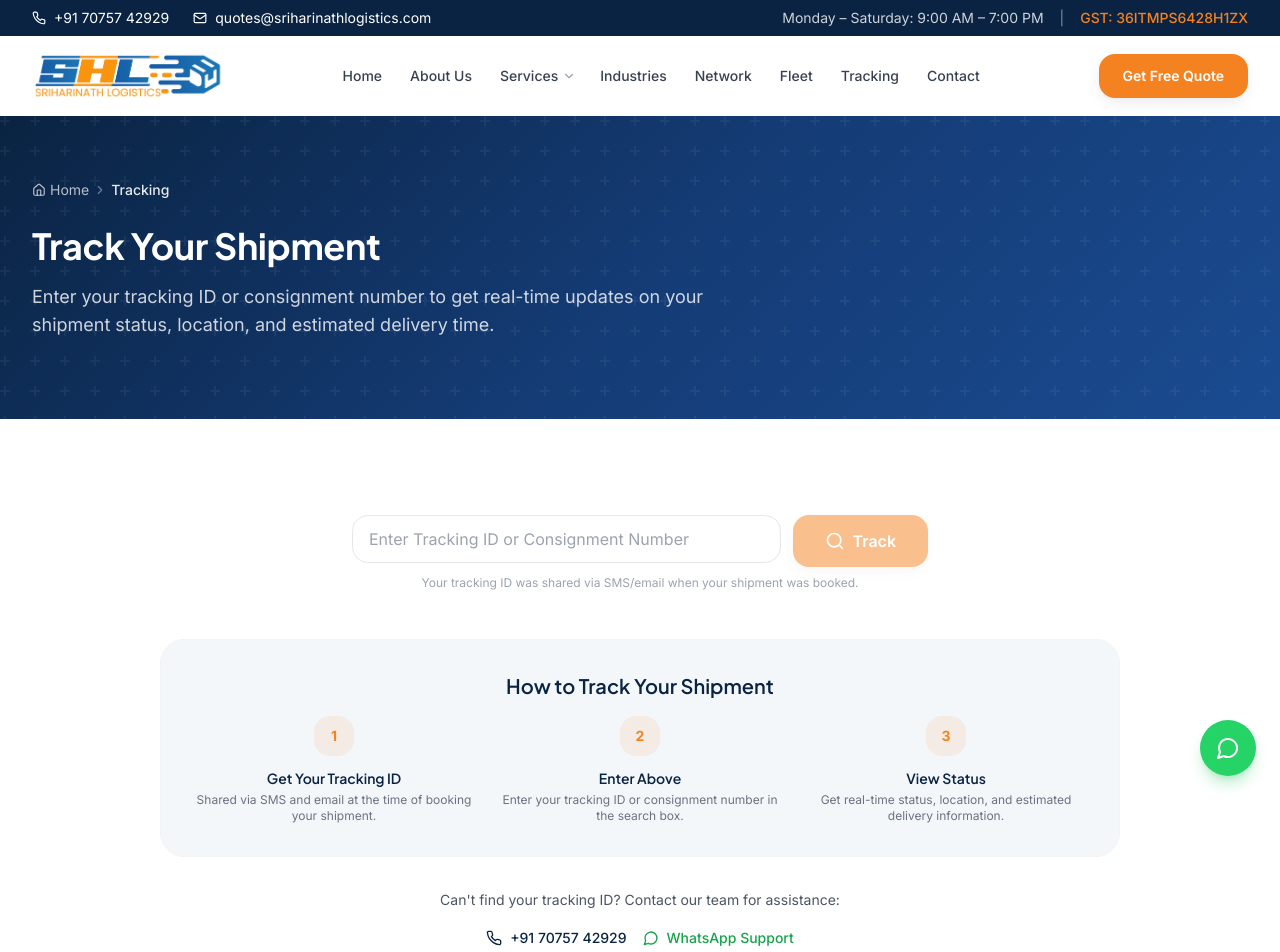
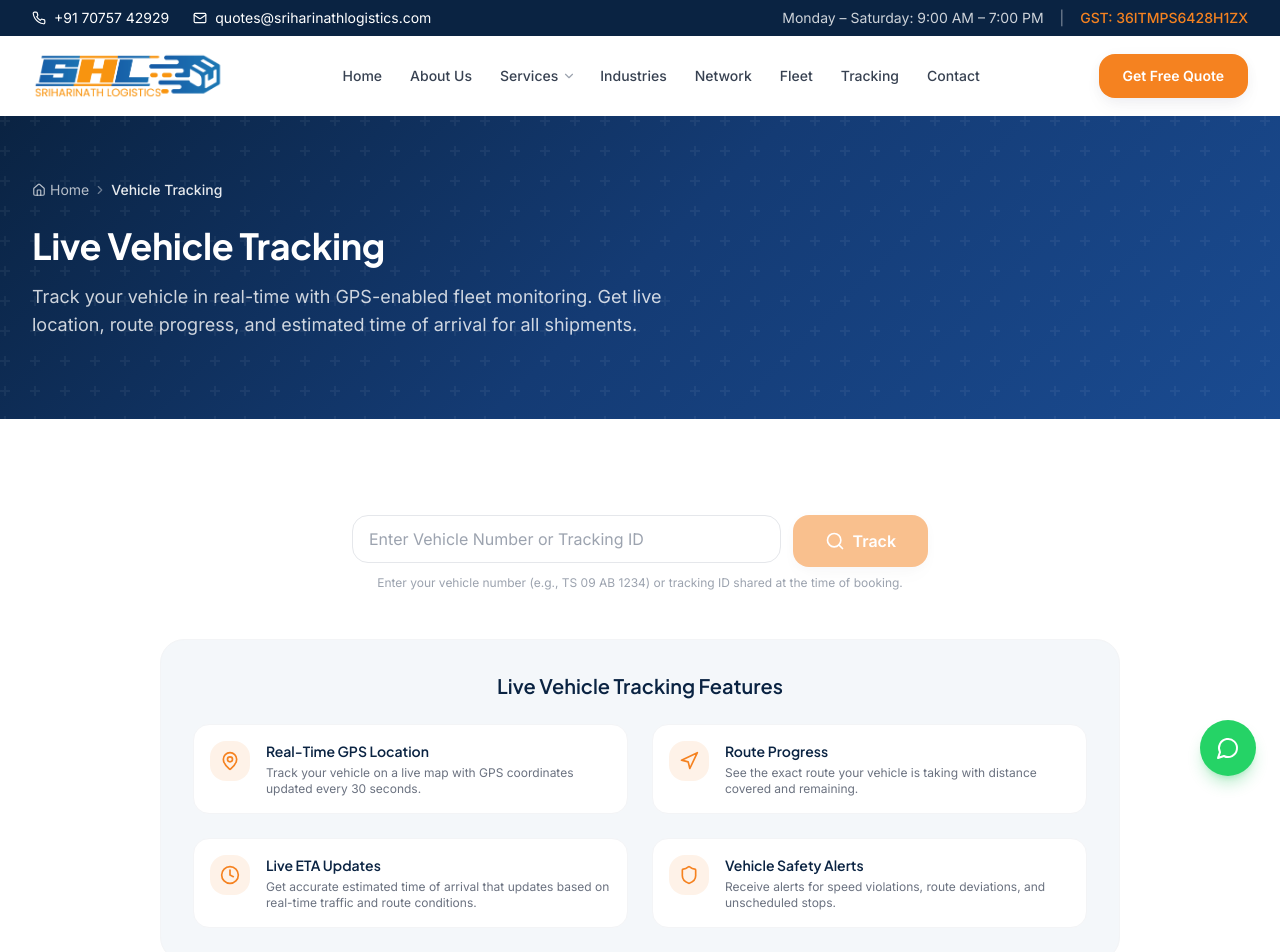
Before and after one commit to mettugoud-droid/shl-website, a Next.js app: page /tracking in a window 1280 px wide. Shown: the top 952 px of the page. Built offline with nearby package versions, Linux system fonts and the light colour scheme.

Commit message:
Remove GST from content (keep header/footer only), remove Warehousing service, update Tracking to Vehicle Tracking with live GPS features

```diff
--- a/src/app/about/about-content.tsx
+++ b/src/app/about/about-content.tsx
@@ -86,7 +86,7 @@ export function AboutContent() {
                   Over the years, we have earned the trust of 1000+ businesses – from SMEs to large enterprises – across sectors including FMCG, pharmaceuticals, manufacturing, retail, automotive, and e-commerce. Our success is built on a simple principle: treat every shipment as if it were our own.
                 </p>
                 <p>
-                  As a GST-registered company (GST: 36ITMPS6428H1ZX), we ensure complete compliance and transparency in all our operations. Our technology-driven approach combines GPS tracking, route optimization, and real-time communication to deliver an unmatched logistics experience.
+                  Our technology-driven approach combines GPS tracking, route optimization, and real-time communication to deliver an unmatched logistics experience.
                 </p>
               </div>
             </motion.div>
--- a/src/app/about/page.tsx
+++ b/src/app/about/page.tsx
@@ -6,7 +6,7 @@ import { AboutContent } from './about-content';
 export const metadata: Metadata = {
   title: 'About Us',
   description:
-    'Learn about Sri Harinath Logistics (SHL) – a trusted GST-registered logistics company offering transportation, warehousing, and supply chain solutions across India since 2021.',
+    'Learn about Sri Harinath Logistics (SHL) – a trusted logistics company offering transportation and supply chain solutions across India since 2021.',
   keywords: [
     'about sri harinath logistics',
     'logistics company hyderabad',
--- a/src/app/request-quote/page.tsx
+++ b/src/app/request-quote/page.tsx
@@ -68,8 +68,8 @@ export default function RequestQuotePage() {
                 <div className="flex items-center gap-3 p-4 bg-white rounded-xl border border-gray-100">
                   <Shield className="w-8 h-8 text-secondary" />
                   <div>
-                    <p className="text-sm font-semibold text-primary">GST Registered Company</p>
-                    <p className="text-xs text-gray-500">GST: {siteConfig.gst}</p>
+                    <p className="text-sm font-semibold text-primary">Registered & Compliant</p>
+                    <p className="text-xs text-gray-500">Fully verified logistics partner</p>
                   </div>
                 </div>
                 <div className="flex items-center gap-3 p-4 bg-white rounded-xl border border-gray-100">
--- a/src/app/tracking/page.tsx
+++ b/src/app/tracking/page.tsx
@@ -3,15 +3,15 @@ import { PageHero } from '@/components/shared/page-hero';
 import { TrackingContent } from './tracking-content';
 
 export const metadata: Metadata = {
-  title: 'Shipment Tracking',
+  title: 'Vehicle Tracking',
   description:
-    'Track your shipment with Sri Harinath Logistics. Enter your tracking ID or consignment number to get real-time status updates on your cargo.',
+    'Track your vehicle live with Sri Harinath Logistics. Get real-time GPS location, route updates, and estimated arrival time for all our fleet vehicles.',
   keywords: [
-    'track shipment',
-    'logistics tracking',
-    'consignment tracking',
-    'SHL tracking',
-    'cargo status',
+    'vehicle tracking',
+    'live GPS tracking',
+    'truck tracking',
+    'fleet tracking',
+    'real-time vehicle location',
   ],
 };
 
@@ -19,9 +19,9 @@ export default function TrackingPage() {
   return (
     <>
       <PageHero
-        title="Track Your Shipment"
-        subtitle="Enter your tracking ID or consignment number to get real-time updates on your shipment status, location, and estimated delivery time."
-        breadcrumbs={[{ label: 'Tracking' }]}
+        title="Live Vehicle Tracking"
+        subtitle="Track your vehicle in real-time with GPS-enabled fleet monitoring. Get live location, route progress, and estimated time of arrival for all shipments."
+        breadcrumbs={[{ label: 'Vehicle Tracking' }]}
       />
       <TrackingContent />
     </>
--- a/src/app/tracking/tracking-content.tsx
+++ b/src/app/tracking/tracking-content.tsx
@@ -2,24 +2,46 @@
 
 import React, { useState } from 'react';
 import { motion } from 'framer-motion';
-import { Search, Package, Phone, MessageCircle } from 'lucide-react';
+import { Search, Truck, Phone, MessageCircle, MapPin, Navigation, Clock, Shield } from 'lucide-react';
 import { Container } from '@/components/ui/container';
 import { Button } from '@/components/ui/button';
 import { Input } from '@/components/ui/input';
 import { siteConfig } from '@/config/site';
 import { getWhatsAppUrl } from '@/lib/utils';
 
+const trackingFeatures = [
+  {
+    icon: MapPin,
+    title: 'Real-Time GPS Location',
+    description: 'Track your vehicle on a live map with GPS coordinates updated every 30 seconds.',
+  },
+  {
+    icon: Navigation,
+    title: 'Route Progress',
+    description: 'See the exact route your vehicle is taking with distance covered and remaining.',
+  },
+  {
+    icon: Clock,
+    title: 'Live ETA Updates',
+    description: 'Get accurate estimated time of arrival that updates based on real-time traffic and route conditions.',
+  },
+  {
+    icon: Shield,
+    title: 'Vehicle Safety Alerts',
+    description: 'Receive alerts for speed violations, route deviations, and unscheduled stops.',
+  },
+];
+
 export function TrackingContent() {
-  const [trackingId, setTrackingId] = useState('');
+  const [vehicleId, setVehicleId] = useState('');
   const [isSearching, setIsSearching] = useState(false);
   const [hasSearched, setHasSearched] = useState(false);
 
   const handleTrack = async (e: React.FormEvent) => {
     e.preventDefault();
-    if (!trackingId.trim()) return;
+    if (!vehicleId.trim()) return;
 
     setIsSearching(true);
-    // Simulate API call
     await new Promise((resolve) => setTimeout(resolve, 1500));
     setIsSearching(false);
     setHasSearched(true);
@@ -39,13 +61,13 @@ export function TrackingContent() {
             <div className="flex-1">
               <Input
                 type="text"
-                placeholder="Enter Tracking ID or Consignment Number"
-                value={trackingId}
-                onChange={(e) => setTrackingId(e.target.value)}
+                placeholder="Enter Vehicle Number or Tracking ID"
+                value={vehicleId}
+                onChange={(e) => setVehicleId(e.target.value)}
                 className="h-12"
               />
             </div>
-            <Button type="submit" size="lg" disabled={isSearching || !trackingId.trim()}>
+            <Button type="submit" size="lg" disabled={isSearching || !vehicleId.trim()}>
               {isSearching ? (
                 <div className="w-5 h-5 border-2 border-white border-t-transparent rounded-full animate-spin" />
               ) : (
@@ -57,7 +79,7 @@ export function TrackingContent() {
             </Button>
           </form>
           <p className="text-xs text-gray-400 mt-2 text-center">
-            Your tracking ID was shared via SMS/email when your shipment was booked.
+            Enter your vehicle number (e.g., TS 09 AB 1234) or tracking ID shared at the time of booking.
           </p>
         </motion.div>
 
@@ -69,12 +91,12 @@ export function TrackingContent() {
             transition={{ duration: 0.4 }}
             className="text-center p-8 bg-accent rounded-2xl border border-gray-100"
           >
-            <Package className="w-12 h-12 text-gray-300 mx-auto mb-4" />
+            <Truck className="w-12 h-12 text-secondary mx-auto mb-4" />
             <h3 className="text-heading-md font-heading font-semibold text-primary mb-2">
-              Tracking System Upgrade in Progress
+              Live Tracking Available
             </h3>
             <p className="text-body-sm text-gray-600 mb-6 max-w-md mx-auto">
-              Our online tracking portal is being upgraded for a better experience. For immediate shipment status, please contact our operations team:
+              For live vehicle location and real-time updates, please contact our operations team. They will share the live GPS link for your vehicle.
             </p>
             <div className="flex flex-col sm:flex-row items-center justify-center gap-4">
               <a href={`tel:${siteConfig.contact.phone}`}>
@@ -84,7 +106,7 @@ export function TrackingContent() {
                 </Button>
               </a>
               <a
-                href={getWhatsAppUrl(`Hi! I want to track my shipment. Tracking ID: ${trackingId}`)}
+                href={getWhatsAppUrl(`Hi! I want to track my vehicle. Vehicle/Tracking ID: ${vehicleId}`)}
                 target="_blank"
                 rel="noopener noreferrer"
               >
@@ -101,32 +123,61 @@ export function TrackingContent() {
             animate={{ opacity: 1, y: 0 }}
             transition={{ duration: 0.5, delay: 0.2 }}
           >
-            {/* How Tracking Works */}
+            {/* Live Tracking Features */}
+            <div className="bg-accent rounded-2xl border border-gray-100 p-6 md:p-8 mb-10">
+              <h3 className="text-heading-md font-heading font-semibold text-primary mb-6 text-center">
+                Live Vehicle Tracking Features
+              </h3>
+              <div className="grid grid-cols-1 md:grid-cols-2 gap-6">
+                {trackingFeatures.map((feature, index) => {
+                  const Icon = feature.icon;
+                  return (
+                    <motion.div
+                      key={feature.title}
+                      initial={{ opacity: 0, y: 10 }}
+                      animate={{ opacity: 1, y: 0 }}
+                      transition={{ duration: 0.3, delay: index * 0.1 }}
+                      className="flex items-start gap-4 p-4 bg-white rounded-xl border border-gray-100"
+                    >
+                      <div className="w-10 h-10 bg-secondary/10 rounded-xl flex items-center justify-center flex-shrink-0">
+                        <Icon className="w-5 h-5 text-secondary" />
+                      </div>
+                      <div>
+                        <h4 className="text-sm font-semibold text-primary mb-1">{feature.title}</h4>
+                        <p className="text-xs text-gray-500">{feature.description}</p>
+                      </div>
+                    </motion.div>
+                  );
+                })}
+              </div>
+            </div>
+
+            {/* How It Works */}
             <div className="bg-accent rounded-2xl border border-gray-100 p-6 md:p-8">
               <h3 className="text-heading-md font-heading font-semibold text-primary mb-4 text-center">
-                How to Track Your Shipment
+                How Vehicle Tracking Works
               </h3>
               <div className="grid grid-cols-1 md:grid-cols-3 gap-6">
                 <div className="text-center">
                   <div className="w-10 h-10 bg-secondary/10 rounded-xl flex items-center justify-center mx-auto mb-3">
                     <span className="text-sm font-bold text-secondary">1</span>
                   </div>
-                  <h4 className="text-sm font-semibold text-primary mb-1">Get Your Tracking ID</h4>
-                  <p className="text-xs text-gray-500">Shared via SMS and email at the time of booking your shipment.</p>
+                  <h4 className="text-sm font-semibold text-primary mb-1">Book Your Shipment</h4>
+                  <p className="text-xs text-gray-500">Get a unique tracking ID and vehicle number assigned to your consignment.</p>
                 </div>
                 <div className="text-center">
                   <div className="w-10 h-10 bg-secondary/10 rounded-xl flex items-center justify-center mx-auto mb-3">
                     <span className="text-sm font-bold text-secondary">2</span>
                   </div>
-                  <h4 className="text-sm font-semibold text-primary mb-1">Enter Above</h4>
-                  <p className="text-xs text-gray-500">Enter your tracking ID or consignment number in the search box.</p>
+                  <h4 className="text-sm font-semibold text-primary mb-1">Enter Vehicle Number</h4>
+                  <p className="text-xs text-gray-500">Use the vehicle number or tracking ID in the search box above to locate your vehicle.</p>
                 </div>
                 <div className="text-center">
                   <div className="w-10 h-10 bg-secondary/10 rounded-xl flex items-center justify-center mx-auto mb-3">
                     <span className="text-sm font-bold text-secondary">3</span>
                   </div>
-                  <h4 className="text-sm font-semibold text-primary mb-1">View Status</h4>
-                  <p className="text-xs text-gray-500">Get real-time status, location, and estimated delivery information.</p>
+                  <h4 className="text-sm font-semibold text-primary mb-1">Get Live Updates</h4>
+                  <p className="text-xs text-gray-500">View real-time GPS location, route progress, speed, and estimated arrival time.</p>
                 </div>
               </div>
             </div>
@@ -134,7 +185,7 @@ export function TrackingContent() {
             {/* Contact for Tracking */}
             <div className="mt-8 text-center">
               <p className="text-body-sm text-gray-600 mb-4">
-                Can&apos;t find your tracking ID? Contact our team for assistance:
+                Need help tracking your vehicle? Contact our operations team:
               </p>
               <div className="flex flex-col sm:flex-row items-center justify-center gap-4">
                 <a href={`tel:${siteConfig.contact.phone}`} className="text-sm text-primary font-medium flex items-center gap-2 hover:text-secondary transition-colors">
@@ -142,7 +193,7 @@ export function TrackingContent() {
                   {siteConfig.contact.phone}
                 </a>
                 <a
-                  href={getWhatsAppUrl('Hi! I need help tracking my shipment.')}
+                  href={getWhatsAppUrl('Hi! I need help tracking my vehicle.')}
                   target="_blank"
                   rel="noopener noreferrer"
                   className="text-sm text-green-600 font-medium flex items-center gap-2 hover:text-green-700 transition-colors"
--- a/src/components/sections/hero.tsx
+++ b/src/components/sections/hero.tsx
@@ -48,7 +48,7 @@ export function HeroSection() {
             >
               <span className="inline-flex items-center gap-2 px-4 py-2 bg-white/10 backdrop-blur-sm border border-white/20 rounded-full text-sm text-white/90 mb-6">
                 <Shield className="w-4 h-4 text-secondary" />
-                GST Registered | Pan India Logistics
+                Trusted Logistics | Pan India Coverage
               </span>
             </motion.div>
 
--- a/src/components/sections/services.tsx
+++ b/src/components/sections/services.tsx
@@ -33,12 +33,6 @@ const services = [
   },
   {
     icon: Warehouse,
-    title: 'Warehousing Solutions',
-    description: 'Secure, modern warehousing facilities with inventory management, order fulfillment, and value-added services across key locations.',
-    href: '/services/warehousing',
-  },
-  {
-    icon: Route,
     title: 'Distribution Services',
     description: 'End-to-end product distribution with route optimization, multi-point deliveries, and real-time tracking for complete visibility.',
     href: '/services/distribution',
--- a/src/components/sections/why-choose.tsx
+++ b/src/components/sections/why-choose.tsx
@@ -16,9 +16,9 @@ import { SectionHeading } from '@/components/ui/section-heading';
 const features = [
   {
     icon: Shield,
-    title: 'GST Registered & Verified',
+    title: 'Fully Compliant & Verified',
     description:
-      'We are a fully GST registered logistics company ensuring complete compliance, transparent billing, and hassle-free documentation for all shipments.',
+      'We are a fully registered logistics company ensuring complete compliance, transparent billing, and hassle-free documentation for all shipments.',
   },
   {
     icon: Clock,
--- a/src/config/navigation.ts
+++ b/src/config/navigation.ts
@@ -13,7 +13,6 @@ export const mainNavigation = [
     children: [
       { title: 'Full Truck Load (FTL)', href: '/services/ftl', description: 'Dedicated full truck shipments for large consignments' },
       { title: 'Part Truck Load (PTL)', href: '/services/ptl', description: 'Cost-effective shared transport for smaller loads' },
-      { title: 'Warehousing Solutions', href: '/services/warehousing', description: 'Secure storage and inventory management' },
       { title: 'Distribution Services', href: '/services/distribution', description: 'End-to-end product distribution across India' },
       { title: 'Dedicated Fleet Services', href: '/services/dedicated-fleet', description: 'Exclusive fleet for your business operations' },
       { title: 'Supply Chain Management', href: '/services/supply-chain', description: 'Complete supply chain optimization' },
@@ -48,7 +47,6 @@ export const footerNavigation = {
   services: [
     { title: 'Full Truck Load (FTL)', href: '/services/ftl' },
     { title: 'Part Truck Load (PTL)', href: '/services/ptl' },
-    { title: 'Warehousing Solutions', href: '/services/warehousing' },
     { title: 'Distribution Services', href: '/services/distribution' },
     { title: 'Dedicated Fleet Services', href: '/services/dedicated-fleet' },
     { title: 'Supply Chain Management', href: '/services/supply-chain' },
@@ -68,7 +66,7 @@ export const footerNavigation = {
   support: [
     { title: 'Contact Us', href: '/contact' },
     { title: 'Request Quote', href: '/request-quote' },
-    { title: 'Shipment Tracking', href: '/tracking' },
+    { title: 'Vehicle Tracking', href: '/tracking' },
     { title: 'Privacy Policy', href: '/privacy-policy' },
     { title: 'Terms & Conditions', href: '/terms' },
   ],
```
